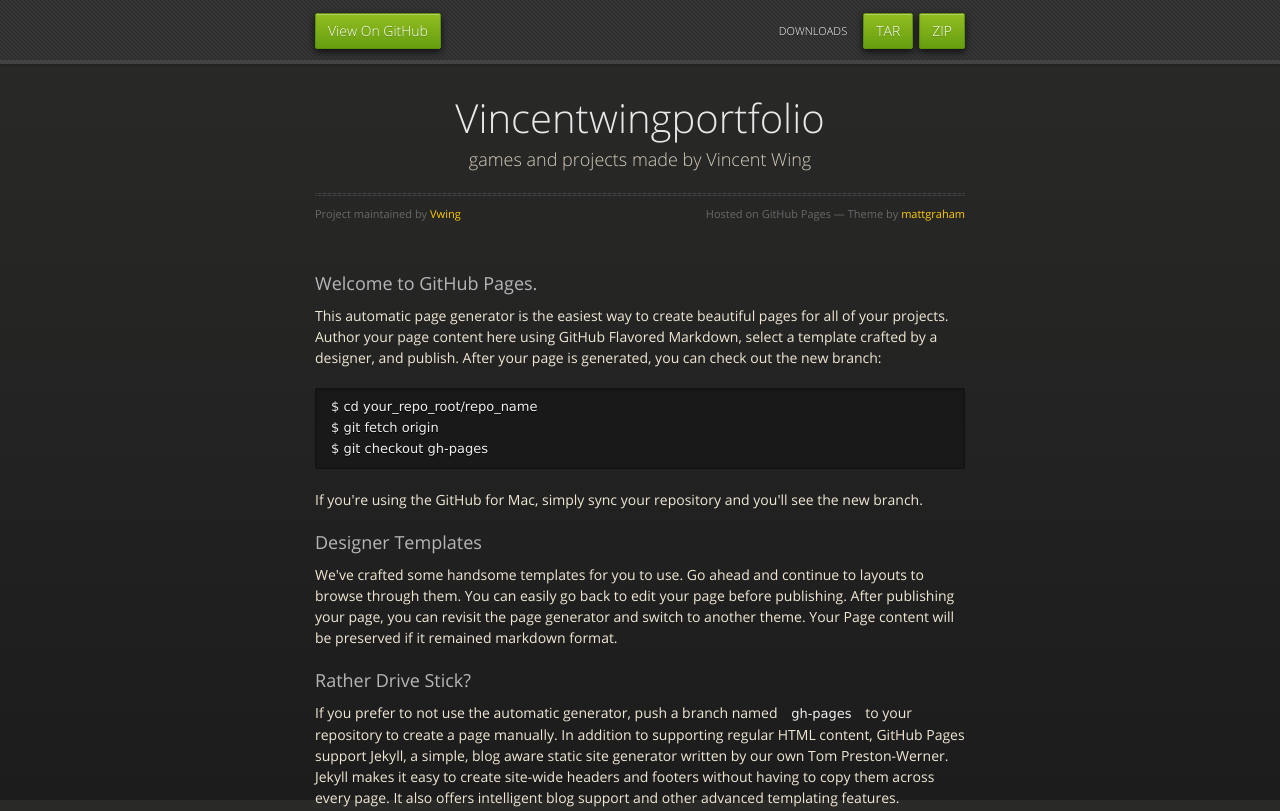
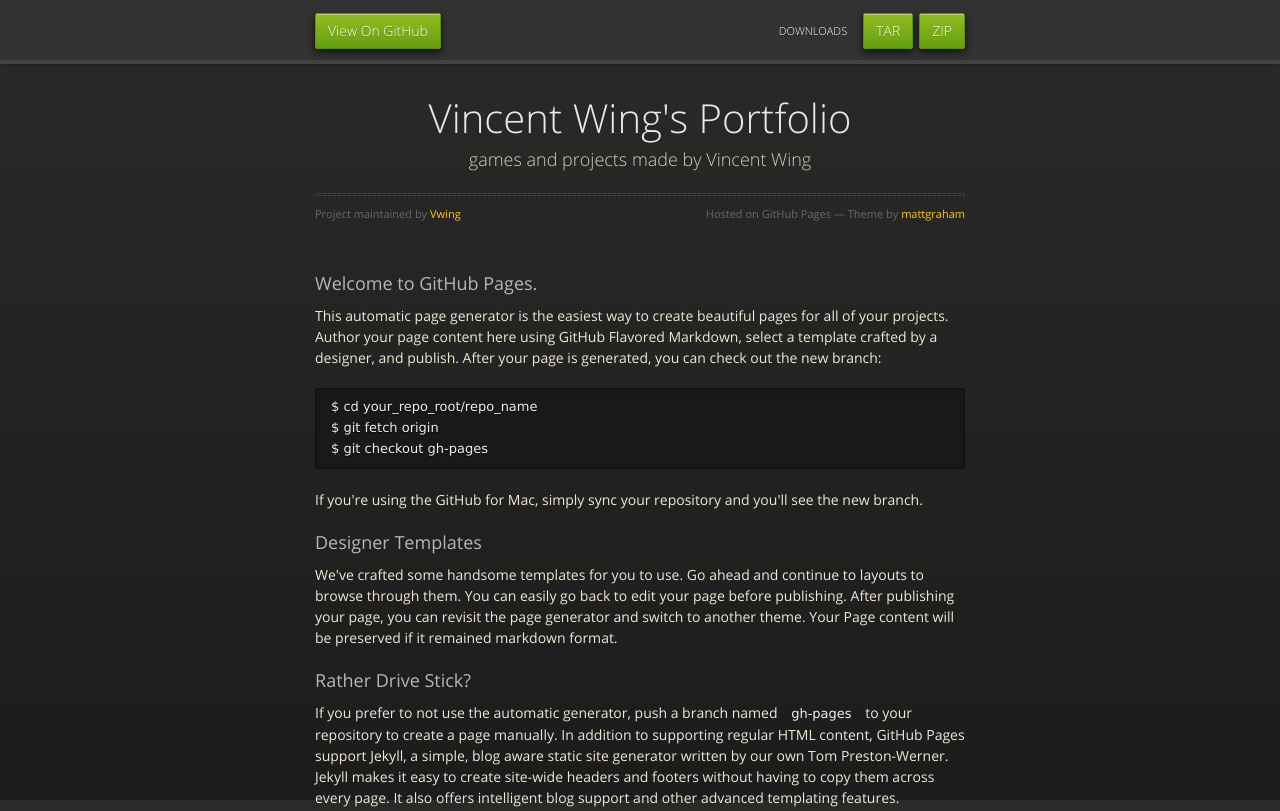
Before and after one commit to Vwing/VincentWingPortfolio, a plain HTML site: page index.html in a window 1280 px wide. Shown: the top 811 px of the page. Drawn offline with nearby package versions, Linux system fonts and the light colour scheme.

Commit message:
Renamed title to "Vincent Wing's Portfolio"

```diff
--- a/index.html
+++ b/index.html
@@ -3,7 +3,7 @@
   <head>
     <meta charset="utf-8">
     <meta http-equiv="X-UA-Compatible" content="chrome=1">
-    <title>Vincentwingportfolio by Vwing</title>
+    <title>Vincent Wing's Portfolio</title>
     <link rel="stylesheet" href="stylesheets/styles.css">
     <link rel="stylesheet" href="stylesheets/pygment_trac.css">
     <script src="https://ajax.googleapis.com/ajax/libs/jquery/1.7.1/jquery.min.js"></script>
@@ -31,7 +31,7 @@
 
       <section>
         <div id="title">
-          <h1>Vincentwingportfolio</h1>
+          <h1>Vincent Wing's Portfolio</h1>
           <p>games and projects made by Vincent Wing</p>
           <hr>
           <span class="credits left">Project maintained by <a href="https://github.com/Vwing">Vwing</a></span>
```
